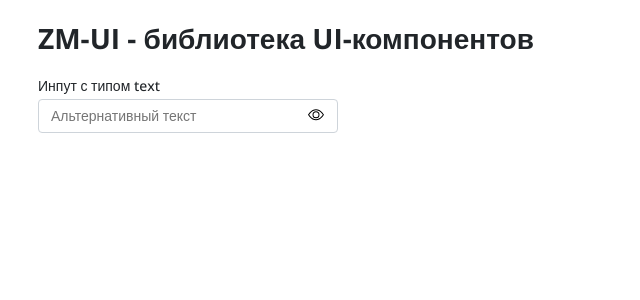
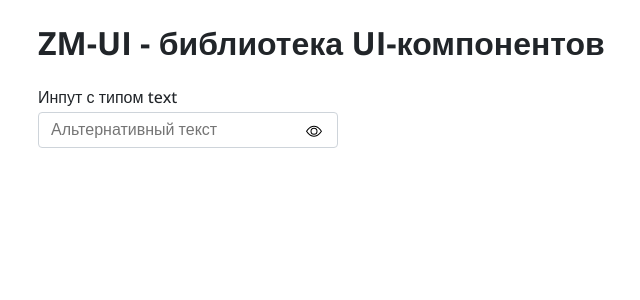
Before and after one commit to zaurmag/zm-ui-vue, a Vue app: page / in a window 1280 px wide. Shown: the top 300 px of the page, without its empty margins (118-758 px from the left). Built offline with nearby package versions, Linux system fonts and the light colour scheme.

Commit message:
Upd: font-size var and minor edits to the folder tree

```diff
--- a/src/app/config/storybook/style-decorator.ts
+++ b/src/app/config/storybook/style-decorator.ts
@@ -1,3 +1,3 @@
-import '@/app/assets/styles/main.scss';
+import '@/app/styles/main.scss';
 
 export const StyleDecorator = () => ({ template: '<story />' });
--- a/src/app/assets/styles/_variables.scss
+++ b/src/app/styles/_variables.scss
@@ -7,8 +7,8 @@ $line-height-base: 1.5 !default;
 $line-height-sm:   1.25 !default;
 $line-height-lg:   2 !default;
 
-// Sizes
-$font-size-base: .875rem !default;
+// Font size
+$font-size-base: 1rem !default; // Assumes the browser default, typically `16px`
 $font-size-sm:   $font-size-base * .875 !default;
 $font-size-lg:   $font-size-base * 1.25 !default;
 
@@ -72,8 +72,6 @@ $border-width:       1px !default;
 $border-radius:     .375rem !default;
 $border-radius-sm:  .25rem !default;
 $border-radius-lg:  .5rem !default;
-$border-radius-xl:  1rem !default;
-$border-radius-2xl: 2rem !default;
 
 // Input
 $input-label-color: $gray-900 !default;
--- a/src/components/zm-input/zm-input.vue
+++ b/src/components/zm-input/zm-input.vue
@@ -39,8 +39,8 @@
 </template>
 
 <script setup lang="ts">
-import Eye from '../../app/assets/icons/eye.svg'
-import EyeSlash from '../../app/assets/icons/eye-slash.svg'
+import Eye from '../../shared/assets/icons/eye.svg'
+import EyeSlash from '../../shared/assets/icons/eye-slash.svg'
 import { ref, useId, computed } from 'vue'
 
 // Types
--- a/src/main.ts
+++ b/src/main.ts
@@ -1,4 +1,4 @@
-import '@/app/assets/styles/main.scss'
+import '@/app/styles/main.scss'
 import 'virtual:svg-icons-register'
 
 import { createApp } from 'vue'
--- a/vite.config.ts
+++ b/vite.config.ts
@@ -33,9 +33,9 @@ export default defineConfig({
       preprocessorOptions: {
         scss: {
           additionalData: `
-          @use '/src/app/assets/styles/variables' as *;
-          @use '/src/app/assets/styles/functions' as *;
-          @use '/src/app/assets/styles/font' as *;
+          @use '/src/app/styles/variables' as *;
+          @use '/src/app/styles/functions' as *;
+          @use '/src/app/styles/font' as *;
           @use 'sass:color' as color;
         `,
         },
```
Also changed, not shown: src/app/styles/_font.scss (renamed from src/app/assets/styles/_font.scss), src/app/styles/_functions.scss (renamed from src/app/assets/styles/_functions.scss), src/app/styles/main.scss (renamed from src/app/assets/styles/main.scss), src/shared/assets/icons/eye-slash.svg (renamed from src/app/assets/icons/eye-slash.svg), src/shared/assets/icons/eye.svg (renamed from src/app/assets/icons/eye.svg).
